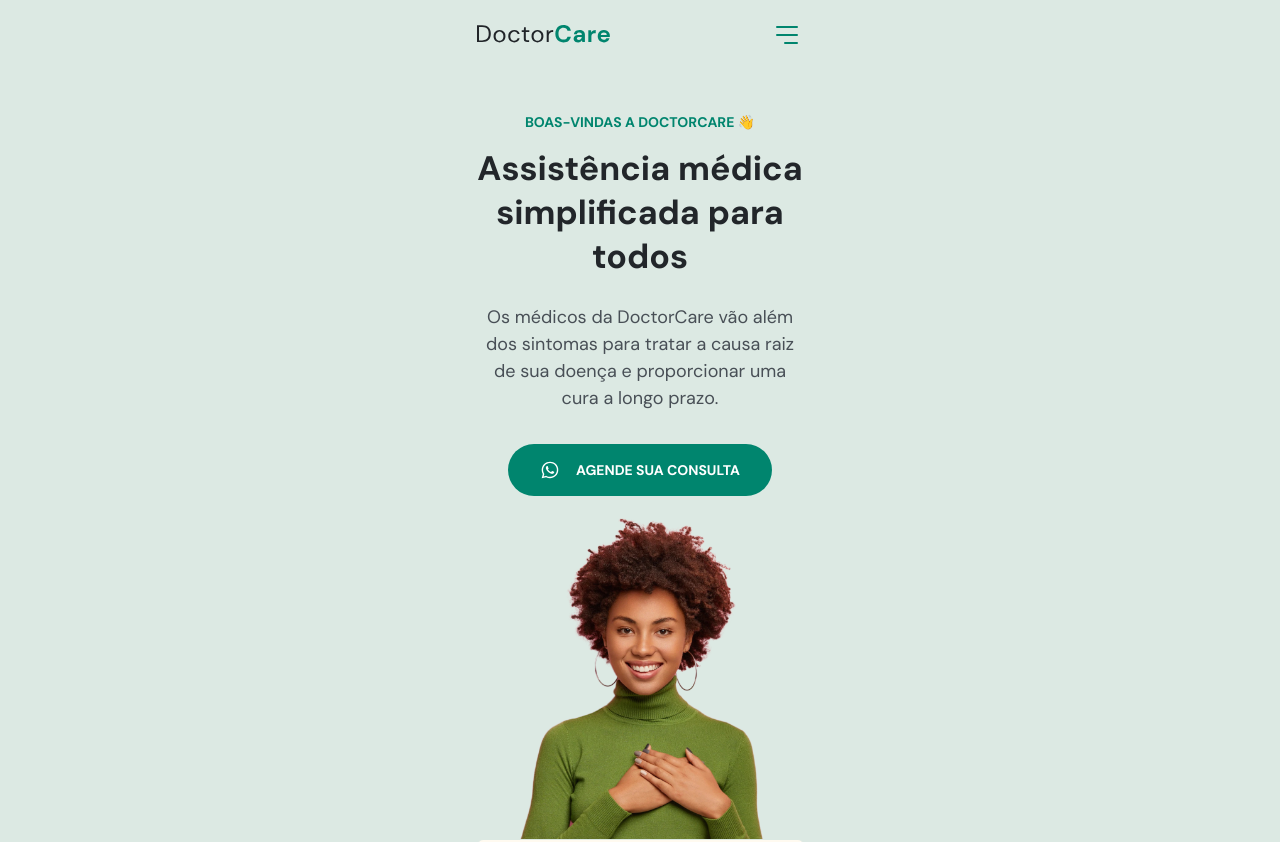
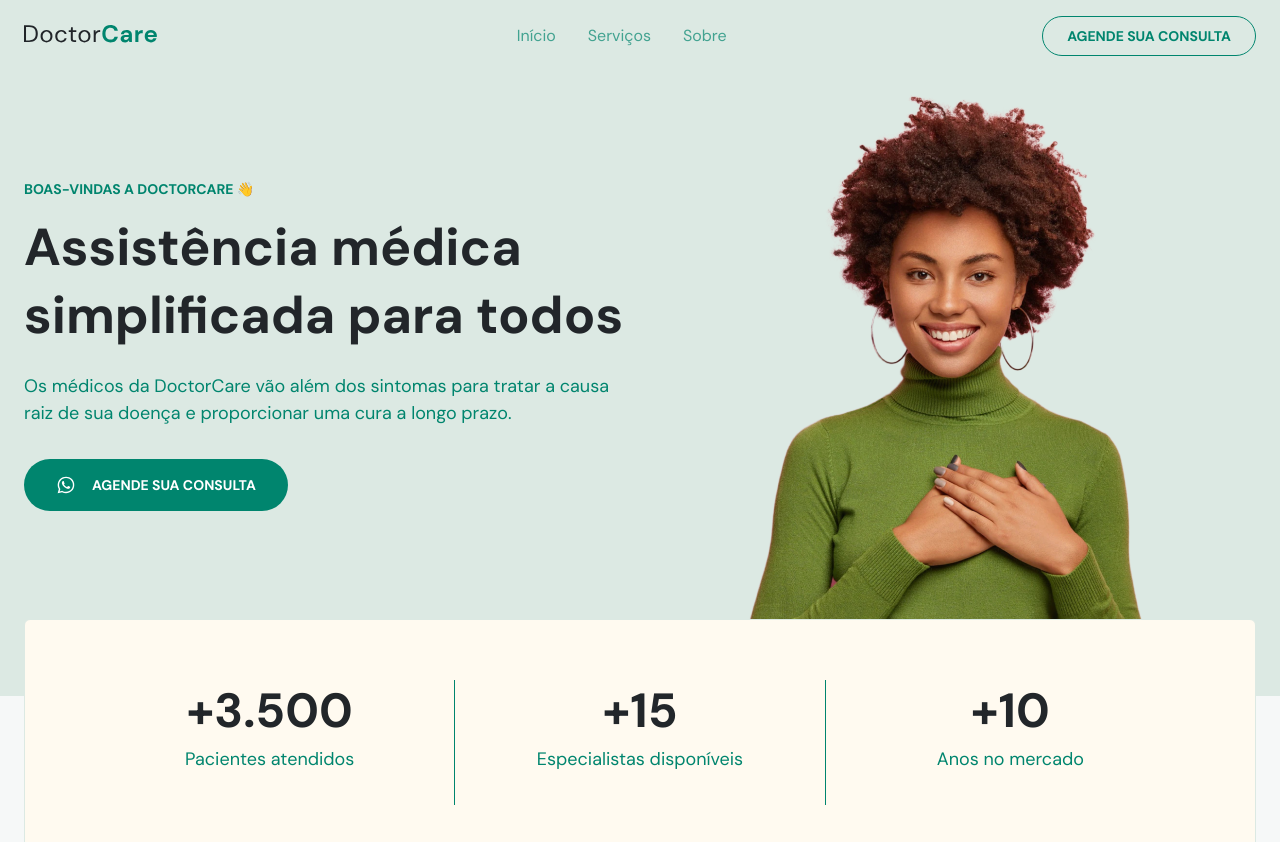
Before and after one commit to IgorSalvador/Doctor-Care, a plain HTML site: page index.html in a window 1280 px wide. Shown: the top 842 px of the page. Drawn offline with nearby package versions, Linux system fonts and the light colour scheme.

Commit message:
Adjustment layout to use in Desktop and tablets

```diff
--- a/index.html
+++ b/index.html
@@ -2,7 +2,6 @@
 <html lang="pt-br">
 <head>
   <meta charset="UTF-8">
-  <meta http-equiv="X-UA-Compatible" content="IE=edge">
   <meta name="viewport" content="width=device-width, initial-scale=1.0">
   <link rel="stylesheet" href="styles/styles.css">
   <link rel="preconnect" href="https://fonts.googleapis.com" />
@@ -69,7 +68,7 @@
 
       <div class="menu">
         <ul>
-          <li><a href="#home" onclick="closeMenu()">Incício</a></li>
+          <li><a href="#home" onclick="closeMenu()">Início</a></li>
           <li><a href="#services" onclick="closeMenu()">Serviços</a></li>
           <li><a href="#about" onclick="closeMenu()">Sobre</a></li>
         </ul>
@@ -217,6 +216,9 @@
 
   <section id="home">
     <div class="wrapper">
+
+      <div class="col-a">
+
         <header>
           <h4>BOAS-VINDAS A DOCTORCARE 👋</h4>
           <h1>Assistência médica simplificada para todos</h1>
@@ -240,12 +242,18 @@
             </svg> <!-- Logo WhatsApp -->
             Agende sua consulta
           </a>
+        </div>
+
+      </div>
+
+
+      <div class="col-b">
 
         <img
         src="assets/girl-picture.png"
         alt="Mulher negra usando vestido moletom verde e sorrindo"
-          class="image-girl"
         >
+
       </div>
 
       <div class="stats">
@@ -429,6 +437,8 @@
 
   <section id="about">
     <div class="wrapper">
+
+      <div class="col-a">
         <header>
           <h4>Sobre nós</h4>
           <h2>Entenda quem somos e por que existimos</h2>
@@ -438,17 +448,23 @@
           <p>
             Lorem ipsum dolor sit, amet consectetur adipisicing elit. Ex esse quidem totam sequi dolorum, tempora illo iste a! Perferendis animi alias nobis iusto officiis facilis perspiciatis deleniti voluptas, obcaecati nisi? Lorem ipsum dolor sit amet consectetur adipisicing elit. Neque nobis magni sunt! Quisquam earum ab officiis, aliquid quo consequatur placeat ipsa sed a minima tenetur quasi, sapiente facilis quibusdam. Sequi?
           </p>
+        </div>
+      </div>
+
+      <div class="col-b">
         <img src="assets/doctor.png" alt="Médico com uma prancheta e sorrindo">
       </div>
+
     </div>
   </section>
 
   <section id="contact">
     <div class="wrapper">
+
+      <div class="col-a">
         <header>
           <h2>Entre em contato com a gente!</h2>
         </header>
-
         <div class="content">
           <ul>
             <li>
@@ -519,7 +535,10 @@
 
             Agende sua consulta
           </a>
+        </div>
+      </div>
 
+      <div class="col-b">
         <img src="assets/man.png" alt="Homem negro com moletom bege">
       </div>
     </div>
@@ -527,6 +546,7 @@
 
   <footer>
     <div class="wrapper">
+      <div class="col-a">
         <a class="logo" href="#home">
           <svg
                 width="133"
@@ -582,7 +602,9 @@
           &copy;2022 DoctorCare. <br>
           Todos os direitos reservados.
         </p>
+      </div>
 
+      <div class="col-b">
         <ul class="social-links">
           <li>
             <a href="https://instagram.com/igor_hsalvador.dev" target="_blank">
@@ -668,6 +690,9 @@
       </div>
 
 
+    </div>
+
+
   </footer>
 
   <a id="backToTopButton" href="#home" >
--- a/styles/styles.css
+++ b/styles/styles.css
@@ -13,6 +13,7 @@
   --paragraph: hsl(210, 9%, 31%);
   --brand-beige: hsl(39, 100%, 97%);
   --brand-light: hsl(calc(var(--hue) - 22), 23%, 89%);
+  --brand-light-2: hsl(calc(var(--hue) + 10), 14%, 97%);
   --brand-dark: hsl(var(--hue), 100%, 14%);
   --bg-light: hsl(180, 14%, 97%);
   --nav-height: 7.2rem;
@@ -35,7 +36,7 @@ body{
 }
 
 .wrapper{
-  width: 37.5rem;
+  width: min(50rem, 100%);
   margin-inline: auto;
   padding-inline: 2.4rem;
 }
@@ -159,6 +160,10 @@ nav button{
   cursor: pointer;
 }
 
+nav .menu, nav .close-menu{
+  position: fixed;
+}
+
 /* ===================== MENU-EXPANDED ===================== */
 body.menu-expanded{
   overflow: hidden;
@@ -183,7 +188,6 @@ body.menu-expanded .menu, body.menu-expanded .close-menu{
 }
 
 body.menu-expanded .menu{
-  position: fixed;
   top: 0;
   left: 0;
   background: var(--primary-color);
@@ -253,10 +257,15 @@ body.menu-expanded button path {
 
 /* ===================== HEADER ===================== */
 
+#home{
+  padding-block: 0;
+  padding-top: calc(4.1rem + var(--nav-height));
+}
+
 #home::before{
   content: "";
   width: 100%;
-  height: calc(108rem + var(--nav-height));
+  height: calc(75% + var(--nav-height));
   background: var(--brand-light);
   display: block;
   box-sizing: border-box;
@@ -264,10 +273,6 @@ body.menu-expanded button path {
   top: 0;
   left: 0;
   z-index: -1;
-}
-
-#home{
-  padding-top: calc(4.1rem + var(--nav-height));
 }
 
 #home h1{
@@ -281,7 +286,7 @@ body.menu-expanded button path {
 #home p{
   font-size: 1.8rem;
   line-height: 150%;
-  color: var(--paragraph);
+  color: var(--primary-color);
   margin-bottom: 3.2rem;
 }
 
@@ -302,7 +307,7 @@ body.menu-expanded button path {
 }
 
 .stats{
-  width: 32.7rem;
+  width: 100%;
   padding: 4rem 0;
   margin-inline: auto;
   background: var(--brand-beige);
@@ -446,3 +451,266 @@ footer .social-links{
   transform: translateY(0);
   transition: .2s;
 }
+
+/* ====================== RESPONSIVO ====================== */
+@media (min-width: 1024px){
+  /* ====================== GENERAL ====================== */
+  body{
+    overflow: auto;
+  }
+
+  .wrapper{
+    width: min(140rem, 100%);
+    display: grid;
+  }
+
+  .col-a{
+    grid-area: A;
+  }
+
+  .col-b{
+    grid-area: B;
+  }
+
+  section{
+    padding-block: 16rem;
+  }
+
+  section header h2{
+    font-size: 4rem;
+    line-height: 5.2rem;
+  }
+
+  /* ====================== NAVIGATION ====================== */
+  /* === reset === */
+  nav#navigation .wrapper * {
+    margin: 0;
+    padding: 0;
+    visibility: initial;
+    display: initial;
+    opacity: initial;
+    flex-direction: initial;
+    position: initial;
+    font-size: initial;
+    font-weight: initial;
+    transform: initial;
+    color: initial;
+    background: initial;
+    filter: initial;
+  }
+
+  nav#navigation .close-menu,
+  nav#navigation .open-menu,
+  nav#navigation .social-links{
+    display: none;
+  }
+
+  nav#navigation .menu{
+    display: flex;
+    align-items: center;
+    justify-content: space-between;
+    width: 60%;
+  }
+
+  nav#navigation .menu ul:nth-child(1){ /* Busca a primeira UL dentro do .Menu */
+    display: flex;
+    gap: 3.2rem;
+  }
+
+  nav#navigation .menu ul li a{
+    color: var(--primary-color);
+    opacity: 0.7;
+  }
+
+  nav#navigation .menu a.button{
+    display: flex;
+    justify-content: center;
+    align-items: center;
+    padding: 1rem 2.4rem;
+    border: 1px solid var(--primary-color);
+    border-radius: 4rem;
+    color: var(--primary-color);
+    font-weight: 700;
+    font-size: 1.4rem;
+    line-height: 1.8rem;
+    text-transform: uppercase;
+  }
+
+  nav#navigation.scroll .menu ul li a{
+    color: var(--brand-light-2);
+    opacity: .6;
+  }
+
+  nav#navigation .menu a.button:hover{
+    background: var(--primary-color);
+    border: none;
+    color: white;
+  }
+
+  nav#navigation.scroll .menu a.button{
+    border-color: white;
+    color: white;
+  }
+
+  nav#navigation .menu ul li a{
+    transition: opacity .2s;
+  }
+
+  nav#navigation .menu ul li a.active,
+  nav#navigation .menu ul li a:hover{
+    opacity: 1;
+    font-weight: 700;
+  }
+
+  nav#navigation .menu li a::after{
+    content: "";
+    width: 0%;
+    height: .2rem;
+    background: var(--primary-color);
+    position: relative;
+    bottom: -2rem;
+    left: -1rem;
+    display: block;
+    transition: width .2s;
+  }
+
+  nav#navigation.scroll .menu li a::after{
+    background: white;
+  }
+
+  nav#navigation .menu li a.active::after,
+  nav#navigation .menu li a:hover::after{
+    width: 100%;
+    padding: 0 1rem;
+  }
+
+  nav#navigation.scroll .menu li a.active,
+  nav#navigation.scroll .menu li a:hover{
+    opacity: 1;
+  }
+
+  nav#navigation.scroll .menu a.button.active,
+  nav#navigation.scroll .menu a.button:hover{
+    background: var(--primary-color);
+    filter: brightness(1.3);
+    border: none;
+  }
+
+  /* ====================== HOME ====================== */
+  #home::before{
+    height: calc(96% - var(--nav-height));
+  }
+
+  #home{
+    padding-top: var(--nav-height);
+  }
+
+  #home .wrapper{
+    grid-template-columns: 60.5rem 1fr;
+    grid-template-areas:
+    "A B"
+    "C C";
+  }
+
+  #home .col-a{
+    text-align: left;
+    align-self: center;
+  }
+
+  #home h1{
+    font-size: 5.2rem;
+  }
+
+  #home .content p{
+    font-size: 1.8rem;
+  }
+
+  #home .stats{
+    grid-area: C;
+    flex-direction: row;
+    padding: 6rem;
+    gap: 0;
+  }
+
+  #home .stats .stat + .stat{
+    border-left: 1px solid var(--primary-color);
+  }
+
+  #home .stats .stat{
+    flex: 1;
+  }
+
+  #home .button{
+    margin: 0;
+  }
+
+  #home img{
+    width: 42rem;
+  }
+
+  /* ====================== SERVICES ====================== */
+  #services h2{
+    width: 47rem;
+    margin-inline: auto;
+  }
+
+  #services .cards{
+    flex-direction: row;
+    flex-wrap: wrap;
+    gap: 4rem;
+  }
+
+  #services .card{
+    width: 30%;
+    flex-grow: 1;
+  }
+
+  /* ====================== ABOUT ====================== */
+  #about .wrapper{
+    grid-template-columns: 48rem 1fr;
+    grid-template-areas: "B A";
+    gap: 6.7rem;
+  }
+
+  #about .col-a{
+    align-self: center;
+  }
+
+  #about .content p{
+    margin-bottom: 0;
+  }
+
+  /* ====================== CONTACT ====================== */
+  #contact .wrapper{
+    grid-template-columns: 1fr 57.5rem;
+    grid-template-areas: "A B";
+  }
+
+  #contact h2{
+    width: 40.4rem;
+  }
+
+  /* ====================== FOOTER ====================== */
+  footer {
+    padding-block: 8rem;
+  }
+
+  footer .wrapper {
+    grid-template-columns: 1fr 1fr;
+    grid-template-areas: 'A B';
+  }
+
+  footer .col-a {
+    align-self: center;
+  }
+
+
+  footer .col-b {
+    align-self: center;
+    justify-self: flex-end;
+  }
+
+  footer p {
+    margin-bottom: 0
+  }
+}
```
Lines whose indentation alone changed are shown as unchanged.
